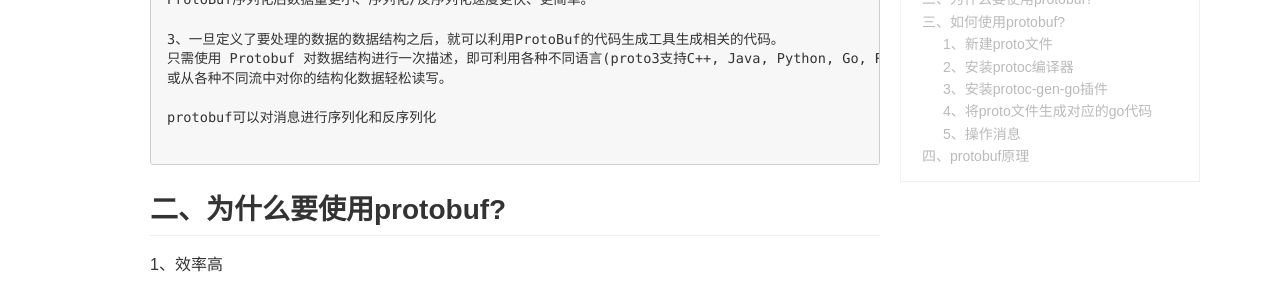
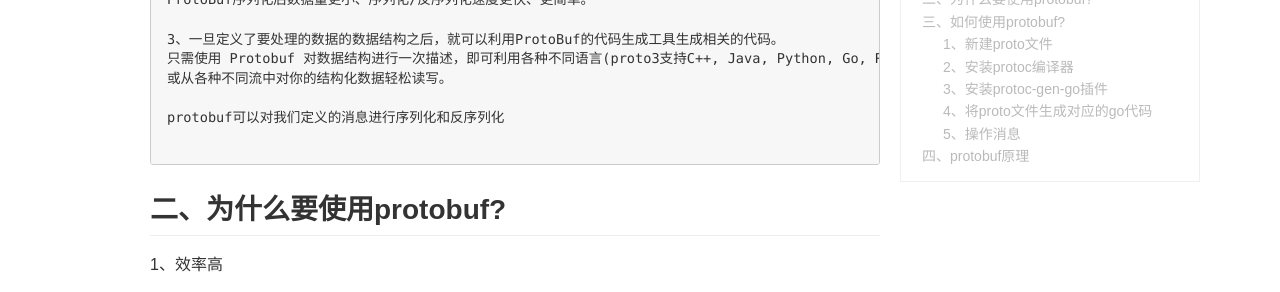
Before and after one commit to echo-music/echo-music.github.io, a Jekyll site: the page built from _posts/2023-04-01- protobuf入门教程.md, in a window 1280 px wide and 900 px high. Shown: the part 445-737 px from the top of the window. Built offline with Jekyll 4.4.1, drawn with Linux system fonts in a browser that asks for light colours; comment, search, counter and statistics services are not loaded; some of the changed text lies outside the part shown.

Commit message:
proto buf

````diff
--- a/_posts/2023-04-01- protobuf入门教程.md
+++ b/_posts/2023-04-01- protobuf入门教程.md
@@ -20,7 +20,7 @@ ProtoBuf序列化后数据量更小、序列化/反序列化速度更快、更
 只需使用 Protobuf 对数据结构进行一次描述，即可利用各种不同语言(proto3支持C++, Java, Python, Go, Ruby, Objective-C, C#)
 或从各种不同流中对你的结构化数据轻松读写。
 
-protobuf可以对消息进行序列化和反序列化
+protobuf可以对我们定义的消息进行序列化和反序列化
 
 ```
 
````
